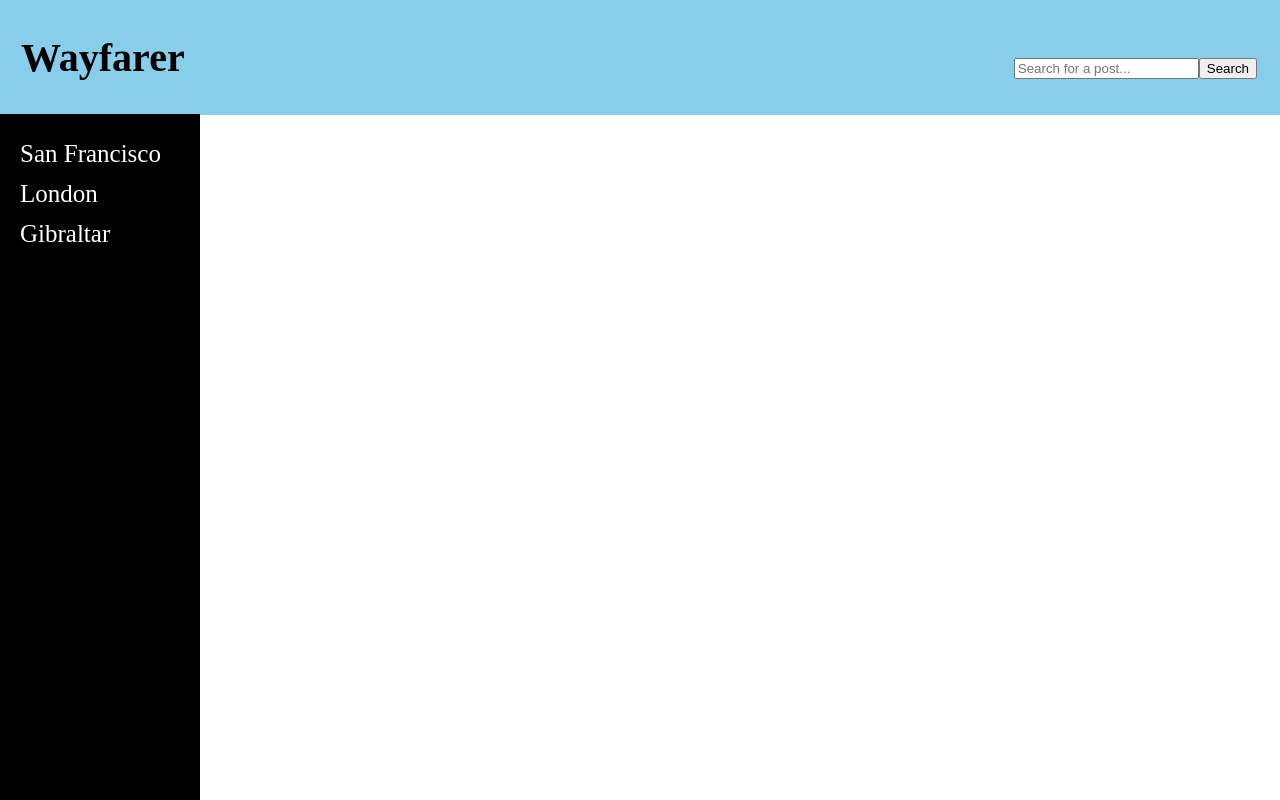
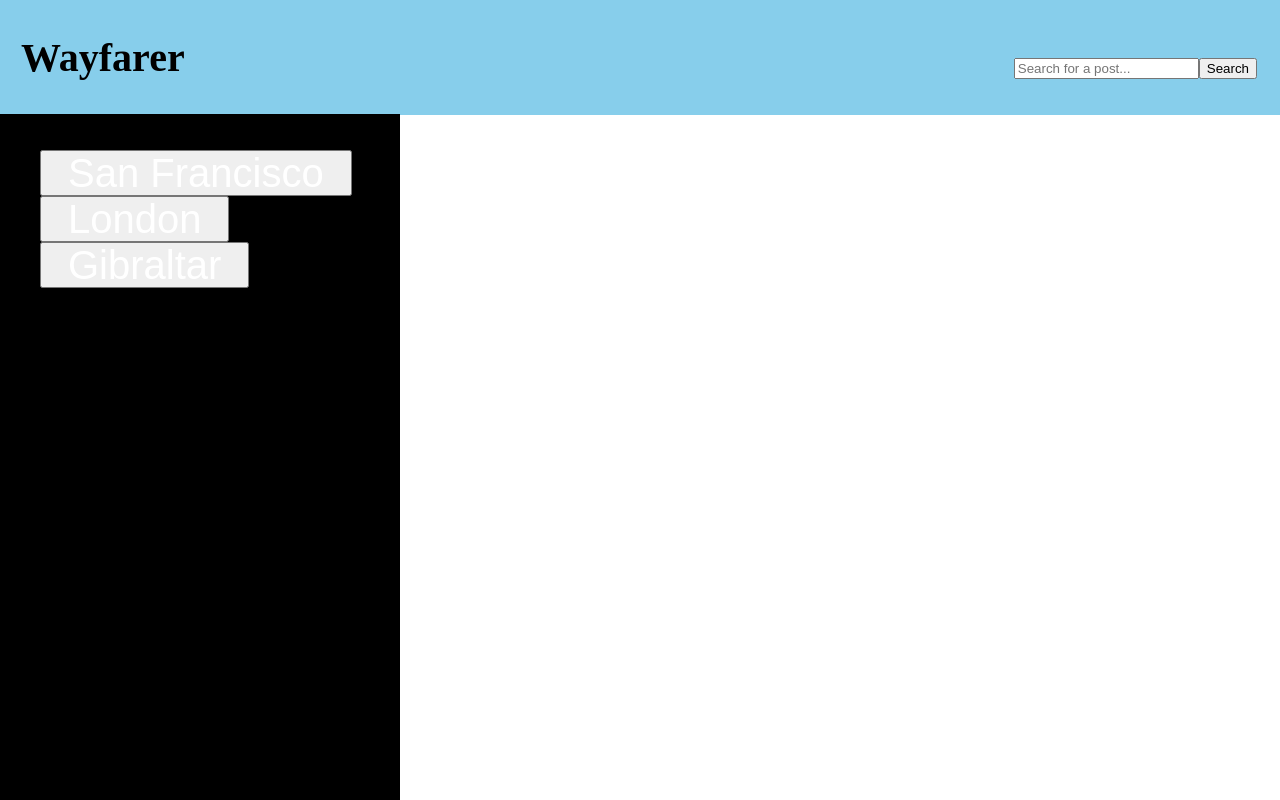
Before and after one commit to cosmicavocado/Wayfarer, an Angular app in the folder wayfarer/: page / in a window 1280 px wide. Shown: the top 800 px of the page. Built offline with nearby package versions, Linux system fonts and the light colour scheme.

Commit message:
Alter styles.

```diff
--- a/wayfarer/src/app/cities/cities.component.css
+++ b/wayfarer/src/app/cities/cities.component.css
@@ -2,7 +2,7 @@
     width: 75%;
     position: relative;
     top: 100px;
-    margin-left: 200px;
+    margin-left: 500px;
     padding: 20px 40px;
 }
 
--- a/wayfarer/src/app/side-menu/side-menu.component.css
+++ b/wayfarer/src/app/side-menu/side-menu.component.css
@@ -1,7 +1,7 @@
-#menu{
+#menu {
     margin: 0;
     height: 130%;
-    width: 200px;
+    width: 400px;
     background-color: black;
     padding-top: 20px;
     position: absolute;
@@ -11,21 +11,25 @@
 }
 
 #menu a {
-    padding: 5px 20px;
+    padding: 10px 20px;
     text-decoration: none;
-    font-size: 25px;
+    font-size: 40px;
     color: white;
     line-height: 40px;
     width: 200px;
+    border-color:#818181;
     /* transition: 0.3s; */
 }
 
 #menu a:hover {
-    text-decoration: underline;
     color: #818181;
 }
-/*
-#close {
+
+#menu a:active {
+    background-color: blue;
+}
+
+/* #close {
     position: absolute;
     top: 0;
     right: 0;
--- a/wayfarer/src/app/side-menu/side-menu.component.html
+++ b/wayfarer/src/app/side-menu/side-menu.component.html
@@ -1,8 +1,10 @@
 <div id="menu">
     <!-- <div id="close"></div> -->
-    <div *ngFor="let city of cities">
-        <a routerLink="/cities/{{city.id}}">{{city.name}}</a>
-    </div>
+    <ul>
+        <li *ngFor="let city of cities" class="btn">
+            <button><a routerLink="/cities/{{city.id}}">{{city.name}}</a></button>
+        </li>
+    </ul>
 </div>
 <router-outlet></router-outlet>
 <!-- <div id="open"></div> -->
```
